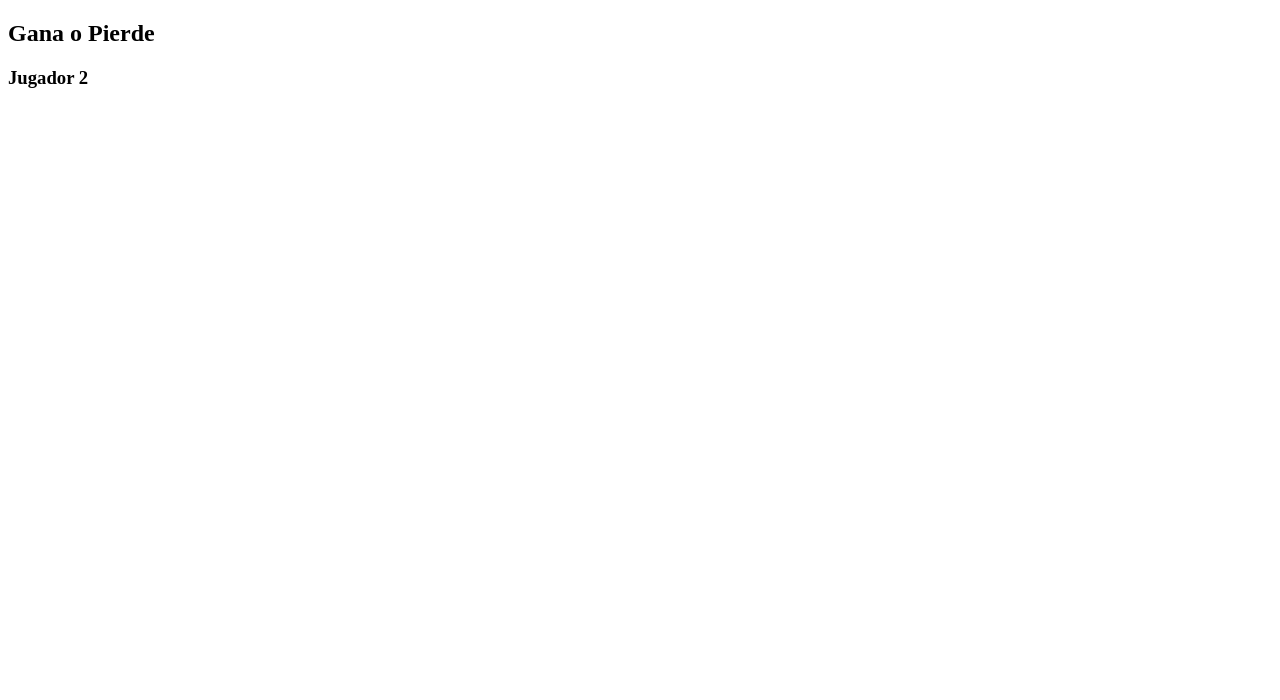
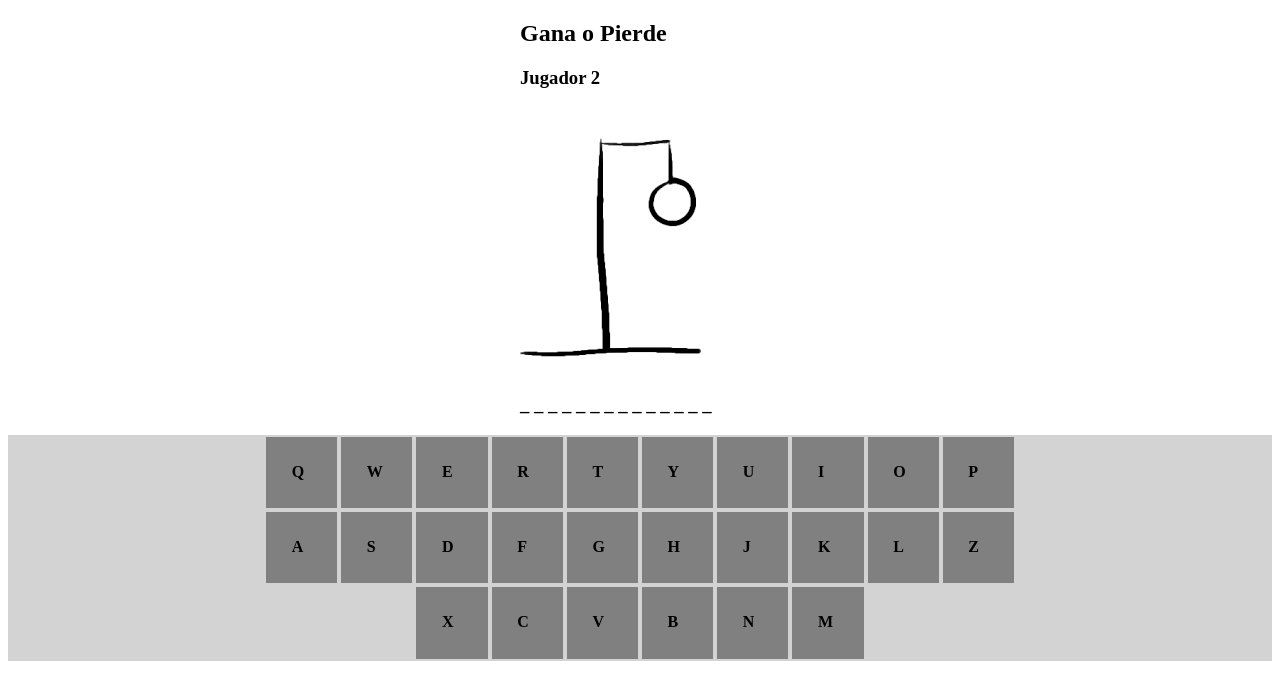
Before and after one commit to CordobaBenjamin/-1-Ts-Proyect-Drowned-Game, a plain HTML site: page index.html in a window 1280 px wide. Drawn offline with Linux system fonts and the light colour scheme.

Commit message:
Css Sketch 0.1

```diff
--- a/index.html
+++ b/index.html
@@ -3,25 +3,68 @@
 <head>
     <meta charset="UTF-8">
     <meta name="viewport" content="width=device-width, initial-scale=1.0">
+    <link rel="stylesheet" href="style.css">
     <title>Drowned</title>
 </head>
 <body>
 
-    <div>
+    <div class="tittle-div">
+        <h2 class="tittle"> Gana o Pierde </h2>
+        <h3 class="player-two"> Jugador 2 </h3>
+    </div>
 
-    <h2 class="main-tittle"> Gana o Pierde </h2>
-    <h3 class="player-two"> Jugador 2 </h3>
+    <div class="main-div">
+
+        <div class="drowned-draw">
+            <img src="./src/Drowned-start.png">
+        </div>
+
+        <div class="correct-word">
+            <h3>_  _  _  _  _  _  _  _  _  _  _  _  _  _</h3>
+        </div>
 
     </div>
 
-    <div class="drowned-draw">
-    </div>
+    <section class="keyboard">
+       <div class="first-division">
+            <h4 class="key">Q</h4>
+            <h4 class="key">W</h4>
+            <h4 class="key">E</h4>
+            <h4 class="key">R</h4>
+            <h4 class="key">T</h4>
+            <h4 class="key">Y</h4>
+            <h4 class="key">U</h4>
+            <h4 class="key">I</h4>
+            <h4 class="key">O</h4>
+            <h4 class="key">P</h4>
+       </div>
 
-    <section class="keyboard">
+       <div class="second-division">
+            <h4 class="key">A</h4>
+            <h4 class="key">S</h4>
+            <h4 class="key">D</h4>
+            <h4 class="key">F</h4>
+            <h4 class="key">G</h4>
+            <h4 class="key">H</h4>
+            <h4 class="key">J</h4>
+            <h4 class="key">K</h4>
+            <h4 class="key">L</h4>
+            <h4 class="key">Z</h4>
+        </div>
+
+        <div class="third-division">
+
+            <h4 class="key">X</h4>
+            <h4 class="key">C</h4>
+            <h4 class="key">V</h4>
+            <h4 class="key">B</h4>
+            <h4 class="key">N</h4>
+            <h4 class="key">M</h4>
+        </div>
 
     </section>
 
 
-    <script src=""></script>
+    <script src="main.js"></script>
 </body>
 </html>
--- a/style.css
+++ b/style.css
@@ -0,0 +1,38 @@
+
+.tittle-div {
+    max-width: 30vh;
+    max-height: 10vh;
+    margin-left: auto;
+    margin-right: auto;
+}
+
+.main-div {
+    max-width: 30vh;
+    max-height: 60vh;
+    margin-left: auto;
+    margin-right: auto;
+}
+
+.keyboard {
+    background-color: lightgrey;
+    display: grid;
+    grid-row: 1fr, 1fr, 1fr;
+}
+
+.first-division, .second-division, .third-division {
+    display: flex;
+    flex-direction: row;
+    margin-left: auto;
+    margin-right: auto;
+}
+
+.key {
+    height: 20px;
+    width: 20px;
+    background-color: gray;
+    padding: 0.5vmin;
+    padding: 2vmax;
+    border: 1px;
+    margin: 2px;
+
+}
```
Also changed, not shown: src/Drowned-start.png (added).
